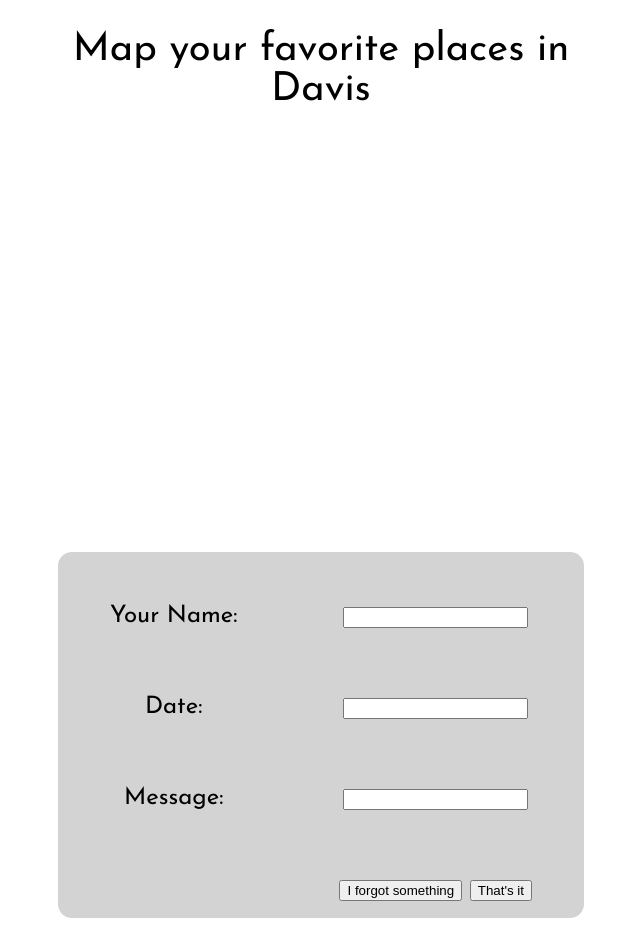
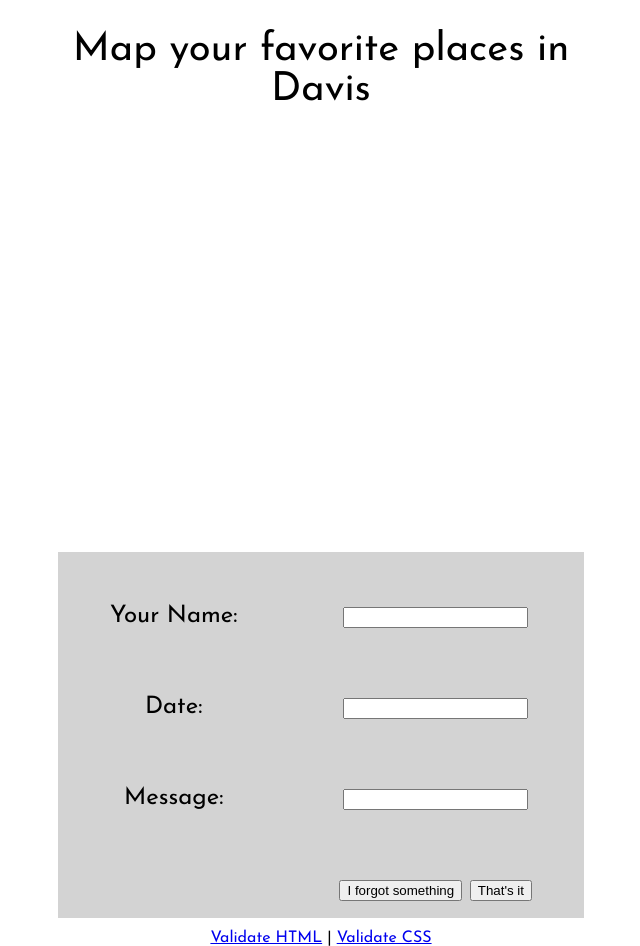
Before and after one commit to mcolato8/ex5, a plain HTML site: page index.html in a window 1280 px wide. Shown: the whole page, without its empty margins (319-959 px from the left). Before the commit the page ends 918 px from the top, so only its background shows below. Drawn offline with Linux system fonts and the light colour scheme; some packages are replaced by stand-ins of ours.

Commit message:
validation update

```diff
--- a/ex5.css
+++ b/ex5.css
@@ -72,8 +72,7 @@ form input[type="reset"]{
 }
 
 .show{
-
-  visibility:show;
+    visibility: show;
     font-size: 130px;
     text-align: left;
     padding: 40px;
@@ -87,8 +86,6 @@ form input[type="reset"]{
 #table {
     background-color:lightgrey;
 	font-size:24px;
-	border-radius:14px;
-	align: center;
 	margin-left:auto;
     margin-right: auto;
     margin-top:  2%;
--- a/index.html
+++ b/index.html
@@ -73,12 +73,12 @@
          </td>
     </tr>
 
-  <section class="hide">
-    </section>
 
         </table>
 
-
+<footer>
+    <a href="#">Validate HTML</a> |   <a href="#">Validate CSS</a>
+    </footer>
 
     </body>
 
```
